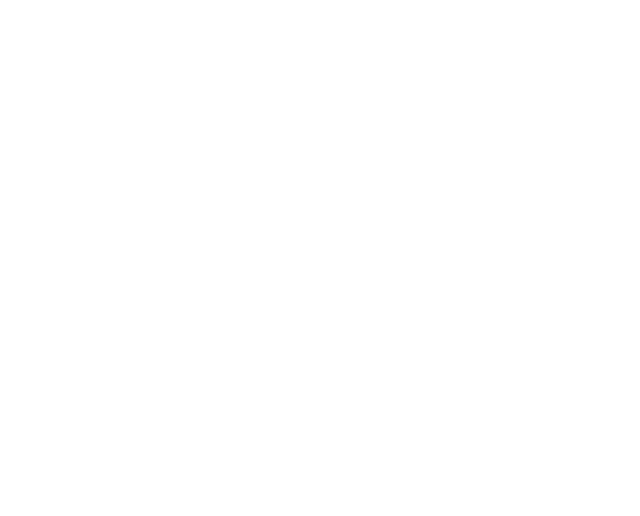
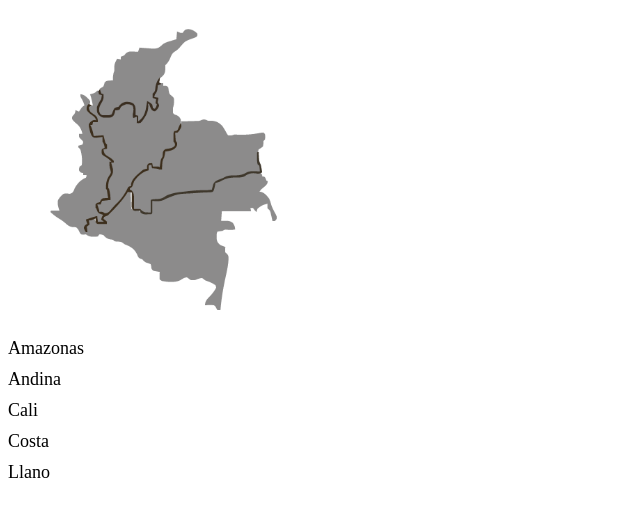
Before and after one commit to TasyMed/Narrativas-, a plain HTML site: page index.html in a window 1280 px wide. Shown: the whole page, without its empty margins (0-640 px from the left). Drawn offline with Linux system fonts and the light colour scheme.

Commit message:
Logica del mapa interativo mediante el titulo

```diff
--- a/app.js
+++ b/app.js
@@ -0,0 +1,8 @@
+const image = document.getElementById("imagen-principal");
+const texts = document.querySelectorAll(".texto"); // Corrige la selección
+
+texts.forEach(text => {
+  text.addEventListener("mouseenter", () => {
+    image.src = text.getAttribute("data-img");
+  });
+});
--- a/index.html
+++ b/index.html
@@ -9,6 +9,16 @@
     </head>
     <body>
 
+        <!-- El div "mapa" contiene las imágenes para la lógica de movimiento dinámico mediante texto. Empieza con la imagen plano y mediante se haga el addListeners selecciona las otras imágenes guardadas en data-img -->
+        <div class="mapa">
+            <img id="imagen-principal" src="./image/plano.png" alt="plano">
+            <p class="texto" data-img="./image/ama.png">Amazonas</p>
+            <p class="texto" data-img="./image/an.png">Andina</p>
+            <p class="texto" data-img="./image/cali.png">Cali</p>
+            <p class="texto" data-img="./image/costa.png">Costa</p>
+            <p class="texto" data-img="./image/ori.png">Llano</p>
+        </div>
+
         <script src="app.js" async defer></script>
     </body>
 </html>
--- a/main.css
+++ b/main.css
@@ -0,0 +1,15 @@
+.mapa {
+  position: relative;
+  width: 300px;
+}
+
+img {
+  width: 100%;
+  transition: opacity 0.3s ease-in-out;
+}
+
+.texto {
+  cursor: pointer;
+  font-size: 18px;
+  margin: 10px 0;
+}
```
Also changed, not shown: image/ama.png (added), image/an.png (added), image/cali.png (added), image/costa.png (added), image/ori.png (added), image/plano.png (added).
